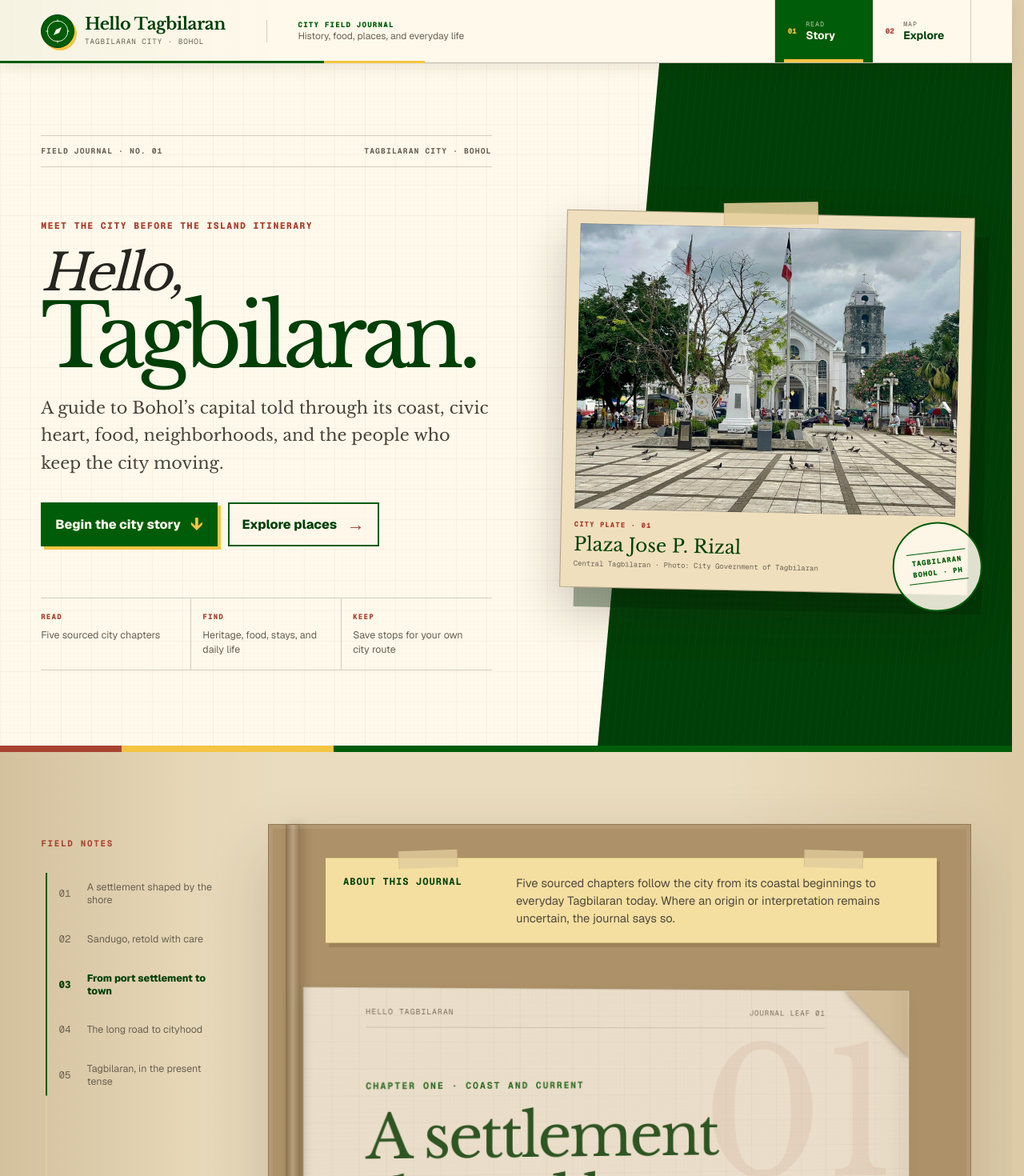
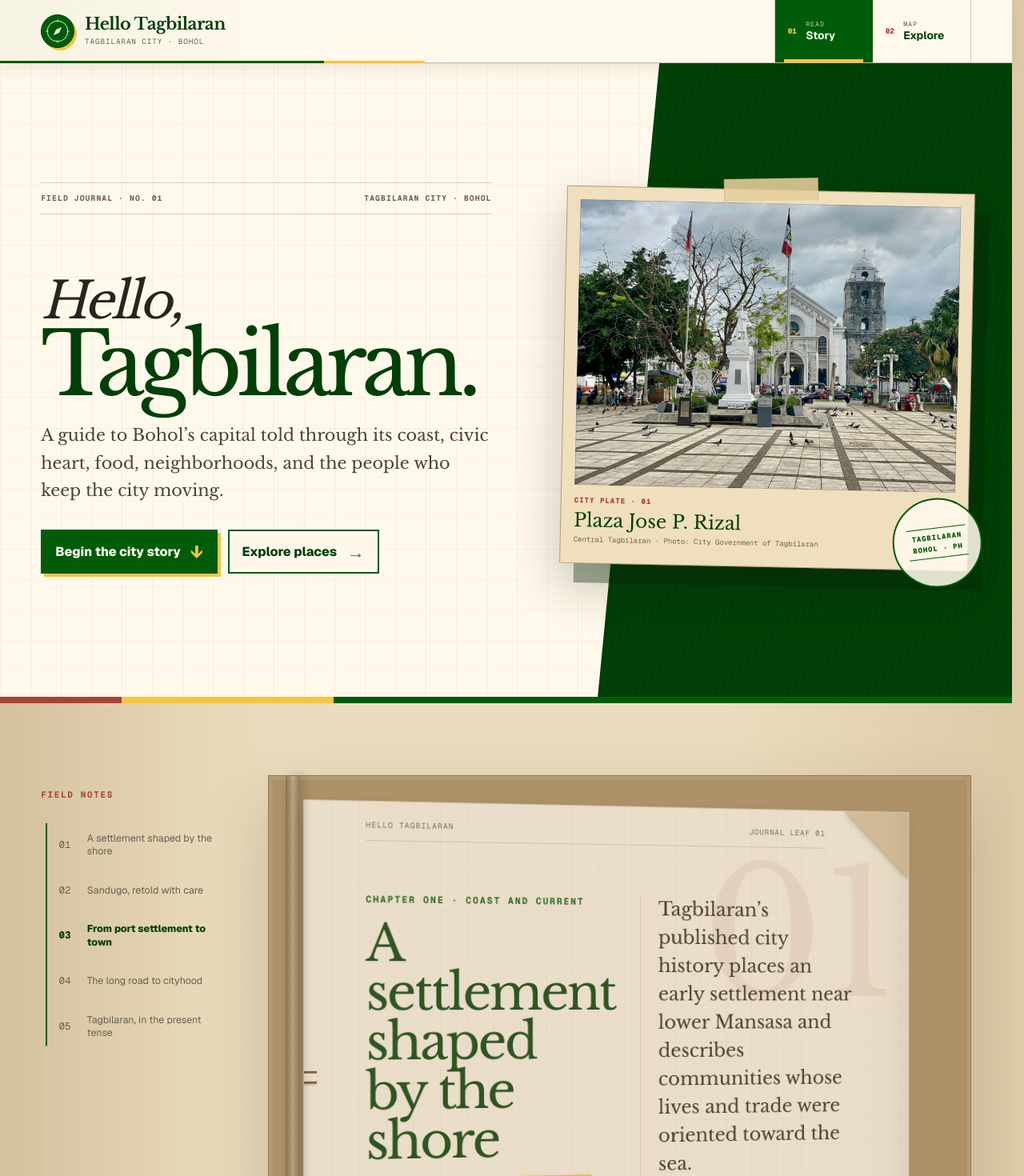
Before and after one commit to Kikypochiki/hello-tagbilaran, a Next.js app: page / in a window 1280 px wide. Shown: the top 1470 px of the page at 80% size. Built offline with nearby package versions, Linux system fonts and the light colour scheme.

Commit message:
refactor: simplify journal UI and balance field notes

```diff
--- a/app/globals.css
+++ b/app/globals.css
@@ -213,12 +213,12 @@ h3 {
 
 .site-header__inner {
   display: grid;
-  grid-template-columns: auto minmax(220px, 1fr) auto;
+  grid-template-columns: minmax(0, 1fr) auto;
   align-items: center;
   max-width: var(--content-width);
   min-height: 78px;
   margin-inline: auto;
-  gap: clamp(1.5rem, 4vw, 4rem);
+  gap: 1rem;
 }
 
 .brand {
@@ -260,27 +260,6 @@ h3 {
   font-family: var(--font-mono), monospace;
   font-size: 0.58rem;
   letter-spacing: 0.1em;
-  text-transform: uppercase;
-}
-
-.site-header__descriptor {
-  display: grid;
-  justify-self: start;
-  max-width: 390px;
-  margin: 0;
-  padding-left: clamp(1.2rem, 3vw, 2.5rem);
-  color: var(--ink-muted);
-  border-left: 1px solid var(--rule);
-  font-size: 0.75rem;
-  line-height: 1.35;
-}
-
-.site-header__descriptor span {
-  color: var(--heritage-green);
-  font-family: var(--font-mono), monospace;
-  font-size: 0.58rem;
-  font-weight: 750;
-  letter-spacing: 0.12em;
   text-transform: uppercase;
 }
 
@@ -532,19 +511,9 @@ h3 {
   min-width: 0;
 }
 
-.journal-cover .kicker {
-  margin: clamp(2rem, 5vw, 4rem) 0 0;
-  color: var(--sandugo-red);
-  font-family: var(--font-mono), monospace;
-  font-size: 0.72rem;
-  font-weight: 750;
-  letter-spacing: 0.12em;
-  text-transform: uppercase;
-}
-
 .journal-cover h1 {
   max-width: 820px;
-  margin: 1.2rem 0 1.5rem;
+  margin: clamp(2.5rem, 6vw, 5rem) 0 1.5rem;
   color: var(--heritage-green-dark);
   font-size: clamp(4rem, 8.5vw, 8rem);
   font-weight: 400;
@@ -632,43 +601,6 @@ h3 {
   font-weight: 700;
   letter-spacing: 0.11em;
   text-transform: uppercase;
-}
-
-.journal-cover__index {
-  display: grid;
-  grid-template-columns: repeat(3, minmax(0, 1fr));
-  margin: clamp(2.5rem, 5vw, 4rem) 0 0;
-  padding: 0;
-  border-block: 1px solid var(--rule);
-}
-
-.journal-cover__index div {
-  padding: 1rem 0.9rem 1rem 0;
-  border-right: 1px solid var(--rule);
-}
-
-.journal-cover__index div + div {
-  padding-left: 0.9rem;
-}
-
-.journal-cover__index div:last-child {
-  border-right: 0;
-}
-
-.journal-cover__index dt {
-  color: var(--sandugo-red);
-  font-family: var(--font-mono), monospace;
-  font-size: 0.58rem;
-  font-weight: 800;
-  letter-spacing: 0.12em;
-  text-transform: uppercase;
-}
-
-.journal-cover__index dd {
-  margin: 0.35rem 0 0;
-  color: var(--ink-muted);
-  font-size: 0.78rem;
-  line-height: 1.45;
 }
 
 .journal-cover__postcard {
@@ -867,30 +799,6 @@ h3 {
   min-width: 0;
 }
 
-.editorial-notice {
-  display: grid;
-  grid-template-columns: 12rem 1fr;
-  margin-bottom: 2rem;
-  padding: 1.2rem 1.4rem;
-  background: rgba(244, 197, 66, 0.22);
-  border-block: 1px solid rgba(113, 82, 10, 0.28);
-  gap: 1.5rem;
-}
-
-.editorial-notice strong {
-  color: var(--heritage-green-dark);
-  font-family: var(--font-mono), monospace;
-  font-size: 0.76rem;
-  letter-spacing: 0.08em;
-  text-transform: uppercase;
-}
-
-.editorial-notice p {
-  margin: 0;
-  color: #514a3c;
-  font-size: 0.92rem;
-}
-
 .history-chapter {
   position: relative;
   min-height: 94vh;
@@ -910,17 +818,17 @@ h3 {
 }
 
 .history-chapter__header {
-  max-width: 850px;
-  margin-bottom: clamp(2.5rem, 6vw, 5rem);
+  grid-area: header;
+  min-width: 0;
 }
 
 .history-chapter__header h2 {
-  max-width: 780px;
   margin: 0.9rem 0 1rem;
   color: var(--heritage-green-dark);
-  font-size: clamp(2.55rem, 6vw, 5.5rem);
+  font-size: clamp(2.55rem, 5vw, 4.7rem);
   font-weight: 400;
   letter-spacing: -0.04em;
+  line-height: 0.98;
 }
 
 .chapter-date {
@@ -936,13 +844,17 @@ h3 {
 
 .history-chapter__spread {
   display: grid;
-  grid-template-columns: minmax(260px, 0.78fr) minmax(330px, 1.22fr);
+  grid-template-areas:
+    "header copy"
+    "media copy";
+  grid-template-columns: repeat(2, minmax(0, 1fr));
   align-items: start;
-  gap: clamp(2.5rem, 6vw, 6.5rem);
-}
-
-.history-chapter:nth-of-type(even) .history-chapter__copy {
-  order: 2;
+  column-gap: clamp(2.5rem, 5vw, 5rem);
+  row-gap: clamp(2rem, 4vw, 3.5rem);
+}
+
+.history-chapter__copy {
+  grid-area: copy;
 }
 
 .history-chapter__copy > p {
@@ -954,8 +866,15 @@ h3 {
 .history-chapter__copy .chapter-intro {
   color: var(--ink);
   font-family: var(--font-serif), Georgia, serif;
-  font-size: clamp(1.25rem, 2.4vw, 1.7rem);
+  font-size: clamp(1.25rem, 1.9vw, 1.55rem);
   line-height: 1.52;
+}
+
+.history-chapter__media {
+  display: grid;
+  grid-area: media;
+  align-content: start;
+  gap: 1.5rem;
 }
 
 .archive-figure {
@@ -1004,8 +923,8 @@ h3 {
 }
 
 .margin-note {
-  max-width: 320px;
-  margin-top: 2.4rem;
+  width: min(320px, 100%);
+  margin: 0;
   padding: 1rem 1.2rem 0.8rem;
   background: #f8e6a4;
   border-left: 3px solid var(--sandugo-red);
@@ -1127,17 +1046,10 @@ h3 {
   font-weight: 400;
 }
 
-.story-exit__paper > p:not(.gesture-note) {
+.story-exit__paper > p {
   max-width: 55ch;
   color: #4a463d;
   font-size: 1.05rem;
-}
-
-.gesture-note {
-  margin: 1.3rem 0 0;
-  color: var(--ink-muted);
-  font-family: var(--font-mono), monospace;
-  font-size: 0.7rem;
 }
 
 /* Shared place language */
@@ -1272,7 +1184,6 @@ h3 {
 }
 
 .no-script-note,
-.editorial-notice,
 .map-disclosure {
   line-height: 1.5;
 }
@@ -1946,11 +1857,12 @@ h3 {
   }
 
   .history-chapter__spread {
+    grid-template-areas:
+      "header"
+      "copy"
+      "media";
     grid-template-columns: 1fr;
-  }
-
-  .history-chapter:nth-of-type(even) .history-chapter__copy {
-    order: initial;
+    gap: 2.5rem;
   }
 
   .archive-figure {
@@ -1976,10 +1888,6 @@ h3 {
     grid-template-columns: minmax(0, 1fr) auto;
     min-height: 70px;
     gap: 0.5rem;
-  }
-
-  .site-header__descriptor {
-    display: none;
   }
 
   .brand {
@@ -2036,10 +1944,6 @@ h3 {
     grid-template-columns: 1fr;
     min-height: 0;
     gap: 5rem;
-  }
-
-  .journal-cover .kicker {
-    margin-top: 1.75rem;
   }
 
   .journal-cover h1 {
@@ -2104,11 +2008,6 @@ h3 {
     border-color: var(--heritage-green);
   }
 
-  .editorial-notice {
-    grid-template-columns: 1fr;
-    gap: 0.5rem;
-  }
-
   .history-chapter {
     min-height: auto;
     padding-block: 5rem;
@@ -2210,27 +2109,6 @@ h3 {
     align-items: flex-start;
     flex-direction: column;
     gap: 0.25rem;
-  }
-
-  .journal-cover__index {
-    grid-template-columns: 1fr;
-  }
-
-  .journal-cover__index div,
-  .journal-cover__index div + div {
-    display: grid;
-    grid-template-columns: 4rem 1fr;
-    padding: 0.75rem 0;
-    border-right: 0;
-    border-bottom: 1px solid var(--rule);
-  }
-
-  .journal-cover__index div:last-child {
-    border-bottom: 0;
-  }
-
-  .journal-cover__index dd {
-    margin: 0;
   }
 
   .place-detail h1 {
@@ -3052,35 +2930,6 @@ h3 {
   pointer-events: none;
   background: linear-gradient(90deg, rgba(43, 29, 13, 0.28), rgba(255, 255, 255, 0.16), rgba(43, 29, 13, 0.2));
   box-shadow: 5px 0 12px rgba(55, 37, 15, 0.2);
-}
-
-.editorial-notice {
-  position: relative;
-  z-index: 4;
-  margin: 1rem 1rem 3rem 2.8rem;
-  background: #f4dfa1;
-  box-shadow: 4px 5px 0 rgba(75, 54, 22, 0.16);
-}
-
-.editorial-notice::before,
-.editorial-notice::after {
-  position: absolute;
-  top: -10px;
-  width: 74px;
-  height: 22px;
-  content: "";
-  background: rgba(226, 205, 157, 0.78);
-  border-inline: 1px solid rgba(84, 72, 42, 0.1);
-}
-
-.editorial-notice::before {
-  left: 12%;
-  transform: rotate(-2deg);
-}
-
-.editorial-notice::after {
-  right: 12%;
-  transform: rotate(1.5deg);
 }
 
 .history-chapter {
@@ -3622,10 +3471,6 @@ h3 {
     display: none;
   }
 
-  .editorial-notice {
-    margin: 1rem 0.3rem 2.5rem;
-  }
-
   .history-chapter {
     min-height: auto;
     margin: 0 0 2.5rem;
--- a/app/page.tsx
+++ b/app/page.tsx
@@ -24,7 +24,6 @@ export default function Home() {
               <span>Field journal · No. 01</span>
               <span>Tagbilaran City · Bohol</span>
             </div>
-            <p className="kicker">Meet the city before the island itinerary</p>
             <h1 id="cover-title">
               <span>Hello,</span>
               Tagbilaran.
@@ -41,20 +40,6 @@ export default function Home() {
                 Explore places <span aria-hidden="true">→</span>
               </Link>
             </div>
-            <dl className="journal-cover__index" aria-label="What this guide offers">
-              <div>
-                <dt>Read</dt>
-                <dd>Five sourced city chapters</dd>
-              </div>
-              <div>
-                <dt>Find</dt>
-                <dd>Heritage, food, stays, and daily life</dd>
-              </div>
-              <div>
-                <dt>Keep</dt>
-                <dd>Save stops for your own city route</dd>
-              </div>
-            </dl>
           </div>
 
           <figure className="journal-cover__postcard">
@@ -86,14 +71,6 @@ export default function Home() {
           chapters={historyChapters.map(({ id, title }) => ({ id, title }))}
         />
         <article className="history-article" aria-label="A five-chapter history of Tagbilaran">
-          <header className="editorial-notice">
-            <strong>About this journal</strong>
-            <p>
-              Five sourced chapters follow the city from its coastal beginnings to everyday
-              Tagbilaran today. Where an origin or interpretation remains uncertain, the
-              journal says so.
-            </p>
-          </header>
           {historyChapters.map((chapter) => (
             <section
               className="history-chapter"
@@ -113,6 +90,7 @@ export default function Home() {
               <div className="history-chapter__number" aria-hidden="true">
                 {String(chapter.order).padStart(2, "0")}
               </div>
+              <div className="history-chapter__spread">
                 <header className="history-chapter__header">
                   <p className="chapter-eyebrow">{chapter.eyebrow}</p>
                   <h2 id={`${chapter.id}-title`}>{chapter.title}</h2>
@@ -120,17 +98,10 @@ export default function Home() {
                     <p className="chapter-date">{chapter.dateLabel}</p>
                   ) : null}
                 </header>
-              <div className="history-chapter__spread">
                 <div className="history-chapter__copy">
                   <p className="chapter-intro">{chapter.introduction}</p>
                   {chapter.body.map((paragraph) => (
                     <p key={paragraph}>{paragraph}</p>
-                  ))}
-                  {chapter.annotations?.map((annotation) => (
-                    <aside className="margin-note" key={annotation.label}>
-                      <span>{annotation.label}</span>
-                      <p>{annotation.text}</p>
-                    </aside>
                   ))}
                 </div>
                 <div className="history-chapter__media">
@@ -151,6 +122,12 @@ export default function Home() {
                         {media.date ? ` · ${media.date}` : null}
                       </figcaption>
                     </figure>
+                  ))}
+                  {chapter.annotations?.map((annotation) => (
+                    <aside className="margin-note" key={annotation.label}>
+                      <span>{annotation.label}</span>
+                      <p>{annotation.text}</p>
+                    </aside>
                   ))}
                 </div>
               </div>
--- a/components/site-header.tsx
+++ b/components/site-header.tsx
@@ -37,10 +37,6 @@ export function SiteHeader() {
             <small>Tagbilaran City · Bohol</small>
           </span>
         </Link>
-        <p className="site-header__descriptor">
-          <span>City field journal</span>
-          History, food, places, and everyday life
-        </p>
         <nav className="site-nav" aria-label="Primary navigation">
           {navigation.map((item, index) => {
             const active =
--- a/components/story/story-exit.tsx
+++ b/components/story/story-exit.tsx
@@ -50,9 +50,6 @@ export function StoryExit() {
         <Link className="primary-action" href="/explore" onClick={handleExplore}>
           Explore the map <span aria-hidden="true">→</span>
         </Link>
-        <p className="gesture-note">
-          Button and keyboard access are always available. No swipe is required.
-        </p>
       </div>
     </section>
   );
```
Also changed, not shown: components/explore/explore-client.tsx (+6 -9 lines). Lines whose indentation alone changed are shown as unchanged.
